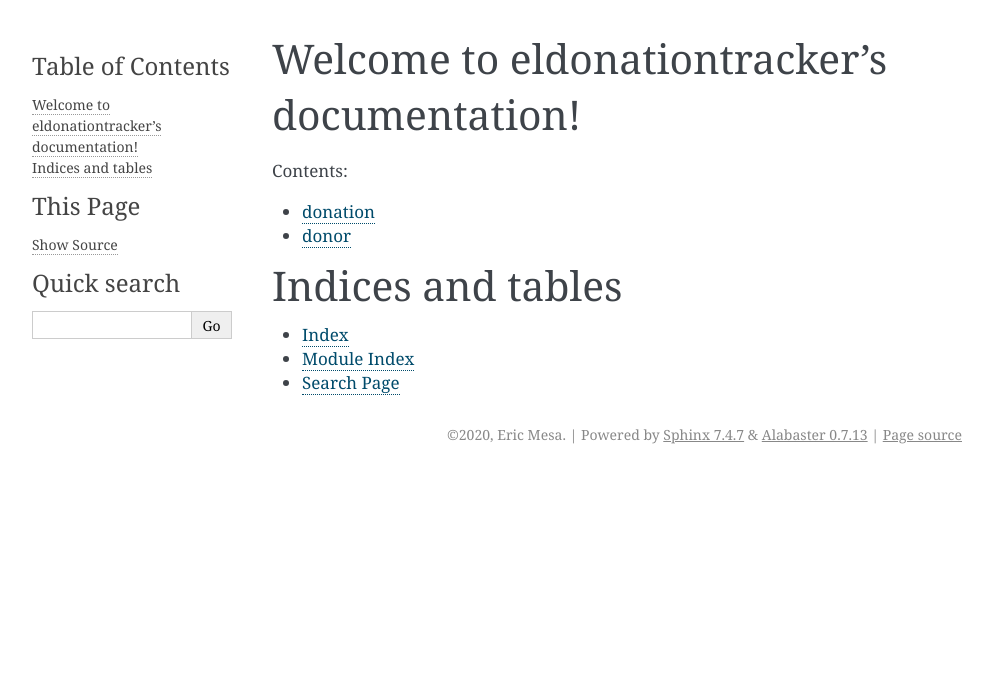
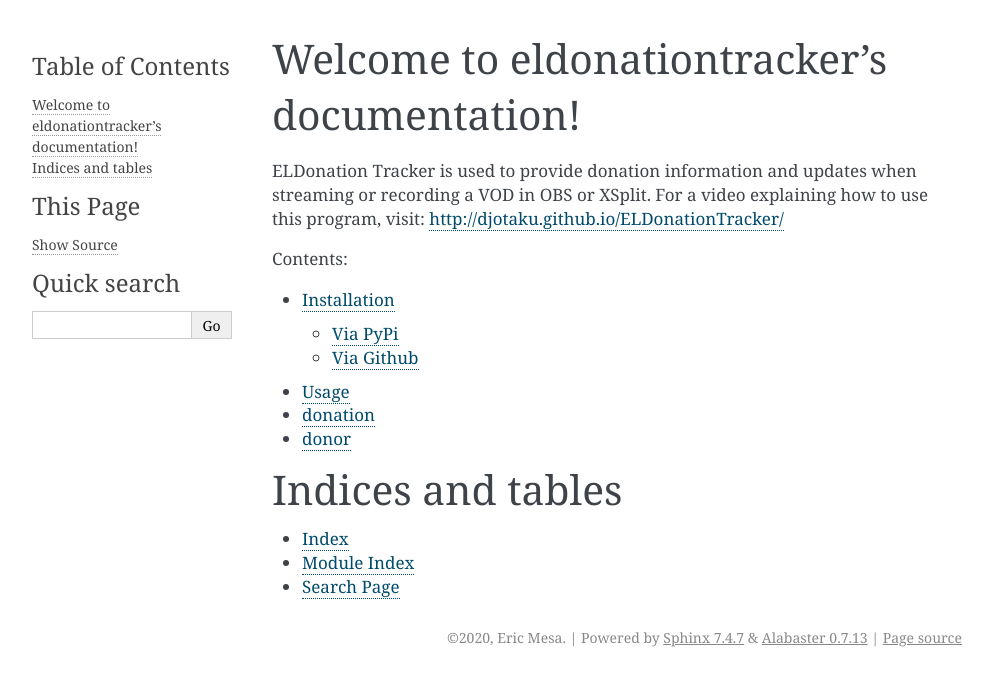
Before and after one commit to djotaku/ELDonationTracker, a Sphinx documentation site: the page built from docs/index.rst, in a window 1280 px wide. Shown: the top 686 px of the page, without its empty margins (148-1141 px from the left). Built offline with Sphinx 7.4.7, drawn with Linux system fonts in a browser that asks for light colours.

```diff
--- a/docs/index.rst
+++ b/docs/index.rst
@@ -6,10 +6,14 @@
 Welcome to eldonationtracker's documentation!
 =============================================
 
+ELDonation Tracker is used to provide donation information and updates when streaming or recording a VOD in OBS or XSplit. For a video explaining how to use this program, visit: http://djotaku.github.io/ELDonationTracker/
+
 .. toctree::
    :maxdepth: 2
    :caption: Contents:
 
+   installation
+   usage
    modules/donation
    modules/donor
 
--- /dev/null
+++ b/docs/usage.rst
@@ -0,0 +1,5 @@
+=====
+Usage
+=====
+
+Stuff to go here
```
Also changed, not shown: README.md (+7 -1 lines), docs/installation.rst (added, +20 -0 lines).
